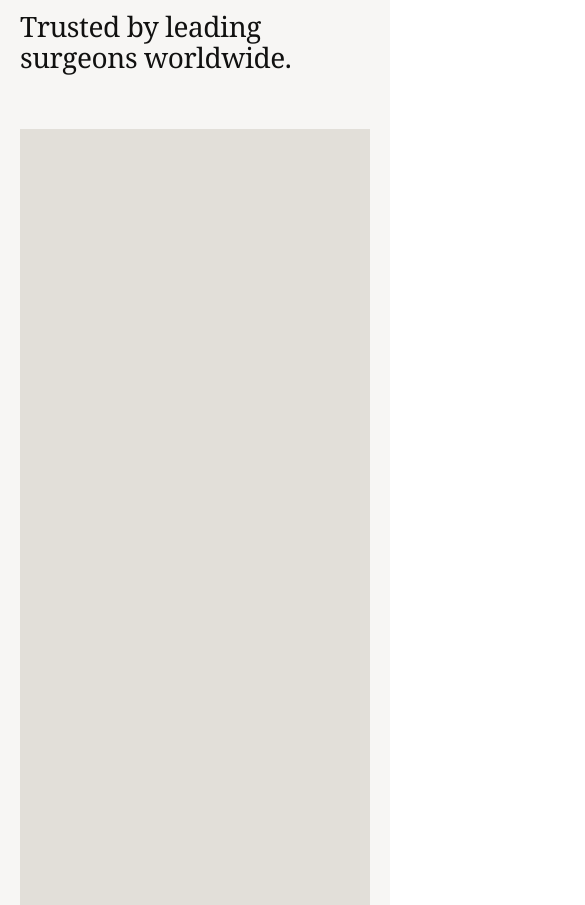
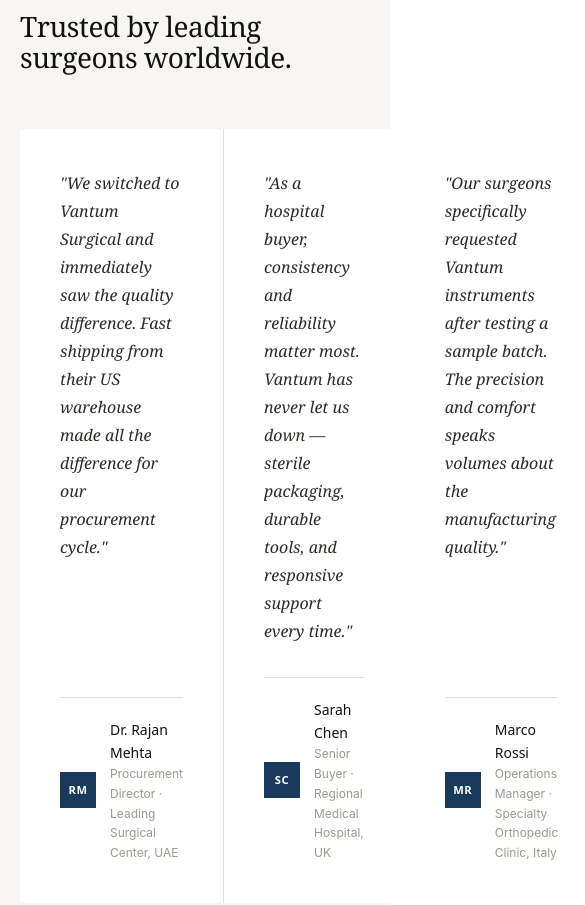
Before and after one commit to abdulremannn/vantum-surgical, a Next.js app: page / in a window 390 px wide. Shown: the part 4621-5526 px from the top of the page, 585 px wide, since content can reach past the window. Built offline with nearby package versions, Linux system fonts and the light colour scheme.

Commit message:
Fix testimonials, whatsapp number, phone number

```diff
--- a/src/components/sections/TestimonialsSection.tsx
+++ b/src/components/sections/TestimonialsSection.tsx
@@ -13,11 +13,9 @@
           </FadeUp>
         </div>
 
-        <Stagger className="grid grid-cols-1 md:grid-cols-3 gap-px" stagger={100}>
-          <div style={{ background: 'var(--border)' }}>
+        <div style={{ display: 'grid', gridTemplateColumns: 'repeat(3, 1fr)', gap: '1px', background: 'var(--border)' }}>
           {TESTIMONIALS.map((t) => (
-            <StaggerItem key={t.id}>
-              <div style={{ background: 'white', padding: '2.5rem', height: '100%', display: 'flex', flexDirection: 'column' }}>
+            <div key={t.id} style={{ background: 'white', padding: '2.5rem', display: 'flex', flexDirection: 'column' }}>
               <p style={{ fontFamily: 'var(--font-serif)', fontSize: '1rem', lineHeight: 1.75, color: 'var(--text-dark)', fontStyle: 'italic', flex: 1, marginBottom: '2rem' }}>
                 "{t.quote}"
               </p>
@@ -31,10 +29,8 @@
                 </div>
               </div>
             </div>
-            </StaggerItem>
           ))}
         </div>
-        </Stagger>
       </div>
     </section>
   )
--- a/src/components/ui/WhatsAppButton.tsx
+++ b/src/components/ui/WhatsAppButton.tsx
@@ -5,7 +5,7 @@
   const [visible, setVisible] = useState(false)
   useEffect(() => { const t = setTimeout(() => setVisible(true), 2000); return () => clearTimeout(t) }, [])
 
-  const url = `https://wa.me/923279974498?text=${encodeURIComponent('Hello, I would like to inquire about your surgical instruments.')}`
+  const url = `https://wa.me/923338625991?text=${encodeURIComponent('Hello, I would like to inquire about your surgical instruments.')}`
 
   return (
     <a
```
Lines whose indentation alone changed are shown as unchanged.
